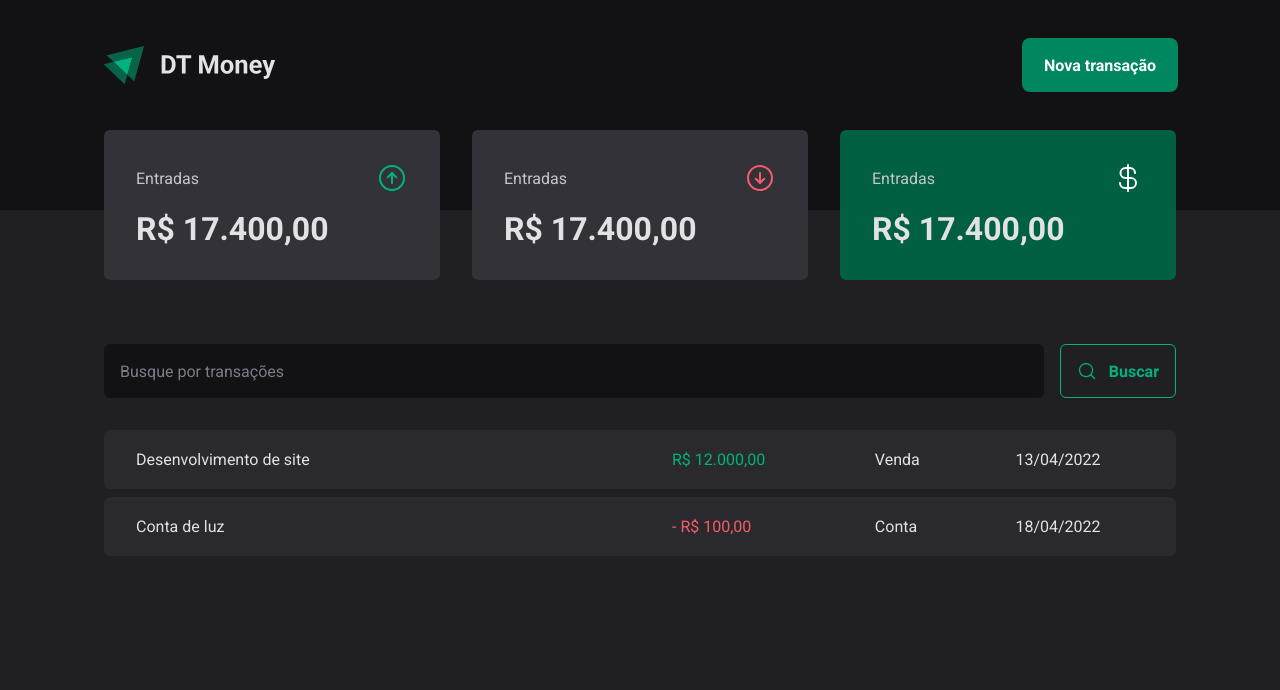
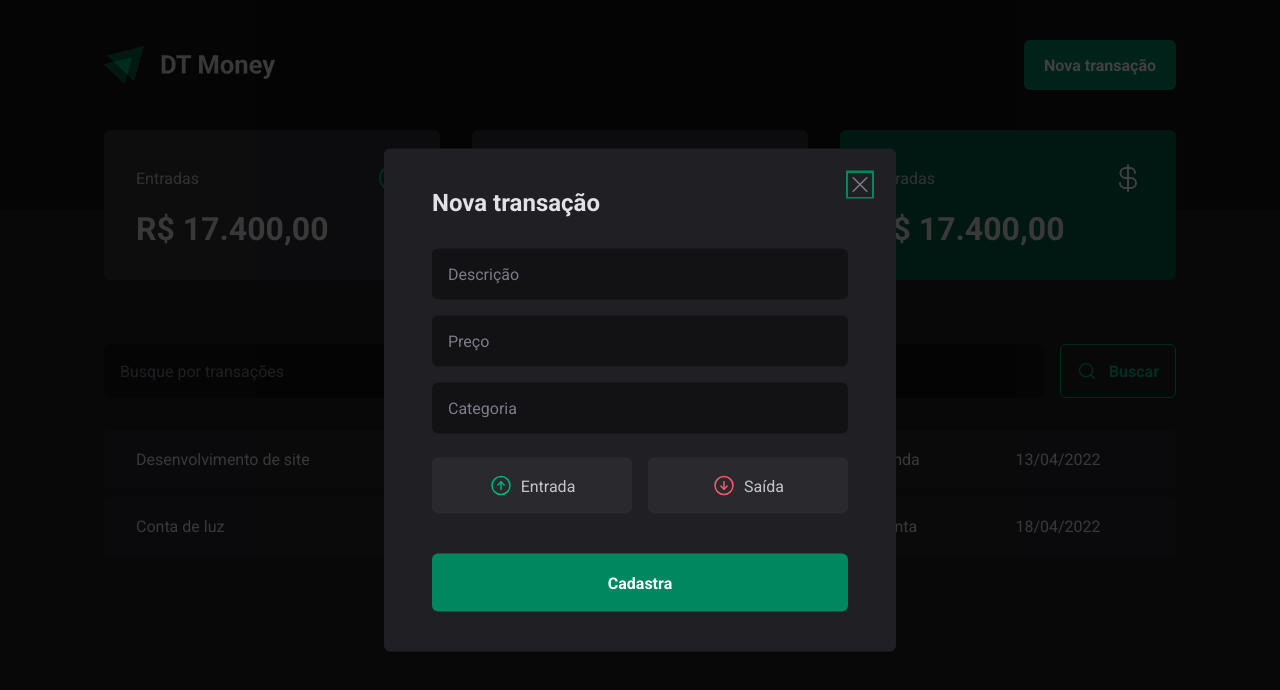
Before and after one commit to ericoBandeira/dt-money, a React (Vite) app: page / in a window 1280 px wide. Both pictures are taken after a click on the button "Nova transação". Shown: the top 690 px of the page. Built offline with nearby package versions, Linux system fonts and the light colour scheme.

Commit message:
Finish static page

```diff
--- a/package.json
+++ b/package.json
@@ -10,6 +10,8 @@
     "preview": "vite preview"
   },
   "dependencies": {
+    "@radix-ui/react-dialog": "^1.1.1",
+    "@radix-ui/react-radio-group": "^1.2.0",
     "@types/styled-components": "^5.1.34",
     "phosphor-react": "^1.4.1",
     "react": "^18.3.1",
--- a/src/components/Header/intex.tsx
+++ b/src/components/Header/intex.tsx
@@ -1,6 +1,8 @@
 import { HeaderContainer, HeaderContent, NewTransactionButton } from "./styles";
+import * as Dialog from "@radix-ui/react-dialog";
 
 import logoImg from "../../assets/Logo.svg";
+import { NewTransactionModal } from "../NewTransactionModal/intex";
 
 export function Header() {
   return (
@@ -8,7 +10,13 @@
       <HeaderContent>
         <img src={logoImg} alt="" />
 
-        <NewTransactionButton>Nova transação</NewTransactionButton>
+        <Dialog.Root>
+          <Dialog.Trigger asChild>
+            <NewTransactionButton>Nova transação</NewTransactionButton>
+          </Dialog.Trigger>
+
+          <NewTransactionModal />
+        </Dialog.Root>
       </HeaderContent>
     </HeaderContainer>
   );
--- /dev/null
+++ b/src/components/NewTransactionModal/intex.tsx
@@ -0,0 +1,43 @@
+import * as Dialog from "@radix-ui/react-dialog";
+import {
+  Overlay,
+  Content,
+  CloseButton,
+  TransactionType,
+  TransactionTypeButton,
+} from "./styles";
+import { ArrowCircleDown, ArrowCircleUp, X } from "phosphor-react";
+
+export function NewTransactionModal() {
+  return (
+    <Dialog.Portal>
+      <Overlay />
+      <Content>
+        <Dialog.Title>Nova transação</Dialog.Title>
+        <CloseButton>
+          <X size={24} />
+        </CloseButton>
+
+        <form action="">
+          <input type="text" placeholder="Descrição" required />
+          <input type="number" placeholder="Preço" required />
+          <input type="text" placeholder="Categoria" required />
+
+          <TransactionType>
+            <TransactionTypeButton variant="income" value="income">
+              <ArrowCircleUp size={24} />
+              Entrada
+            </TransactionTypeButton>
+
+            <TransactionTypeButton variant="outcome" value="outcome">
+              <ArrowCircleDown size={24} />
+              Saída
+            </TransactionTypeButton>
+          </TransactionType>
+
+          <button type="submit">Cadastra</button>
+        </form>
+      </Content>
+    </Dialog.Portal>
+  );
+}
--- /dev/null
+++ b/src/components/NewTransactionModal/styles.ts
@@ -0,0 +1,115 @@
+import styled from "styled-components";
+import * as Dialog from "@radix-ui/react-dialog";
+import * as RadioGroup from "@radix-ui/react-radio-group";
+
+export const Overlay = styled(Dialog.Overlay)`
+  position: fixed;
+  width: 100vw;
+  height: 100vh;
+  inset: 0;
+  background: rgba(0, 0, 0, 0.75);
+`;
+
+export const Content = styled(Dialog.Content)`
+  min-width: 32rem;
+  border-radius: 6px;
+  padding: 2.5rem 3rem;
+  background: ${(props) => props.theme["gray-800"]};
+
+  position: fixed;
+  top: 50%;
+  left: 50%;
+  transform: translate(-50%, -50%);
+
+  form {
+    margin-top: 2rem;
+    display: flex;
+    flex-direction: column;
+    gap: 1rem;
+
+    input {
+      border-radius: 6px;
+      border: 0;
+      background: ${(props) => props.theme["gray-900"]};
+      color: ${(props) => props.theme["gray-300"]};
+      padding: 1rem;
+
+      &::placeholder {
+        color: ${(props) => props.theme["gray-500"]};
+      }
+    }
+
+    button[type="submit"] {
+      height: 58px;
+      border: 0;
+      background: ${(props) => props.theme["green-500"]};
+      color: ${(props) => props.theme.white};
+      font-weight: bold;
+      padding: 0 1.25rem;
+      border-radius: 6px;
+      margin-top: 1.5rem;
+      cursor: pointer;
+    }
+  }
+`;
+
+export const CloseButton = styled(Dialog.Close)`
+  position: absolute;
+  background: transparent;
+  border: 0;
+  top: 1.5rem;
+  right: 1.5rem;
+  line-height: 0;
+
+  cursor: pointer;
+  color: ${(props) => props.theme["gray-500"]};
+`;
+
+export const TransactionType = styled(RadioGroup.Root)`
+  display: grid;
+  grid-template-columns: repeat(2, 1fr);
+  gap: 1rem;
+  margin-top: 0.5rem;
+`;
+
+interface TransactionTypeButtonProps {
+  variant: "income" | "outcome";
+}
+
+export const TransactionTypeButton = styled(
+  RadioGroup.Item
+)<TransactionTypeButtonProps>`
+  background: ${(props) => props.theme["gray-700"]};
+  padding: 1rem;
+  display: flex;
+  align-items: center;
+  justify-content: center;
+  gap: 0.5rem;
+  border-radius: 6px;
+  cursor: pointer;
+  border: 0;
+  color: ${(props) => props.theme["gray-300"]};
+
+  svg {
+    color: ${(props) =>
+      props.variant === "income"
+        ? props.theme["green-300"]
+        : props.theme["red-300"]};
+  }
+
+  &[data-state="unchecked"]:hover {
+    background: ${(props) => props.theme["gray-600"]};
+    transition: 0.1s;
+  }
+
+  &[data-state="checked"] {
+    color: ${(props) => props.theme.white};
+    background: ${(props) =>
+      props.variant === "income"
+        ? props.theme["green-500"]
+        : props.theme["red-500"]};
+    svg {
+      color: ${(props) => props.theme.white};
+    }
+  }
+`;
```
Also changed, not shown: 1 other file (tests, documents, lock files or other folders).
